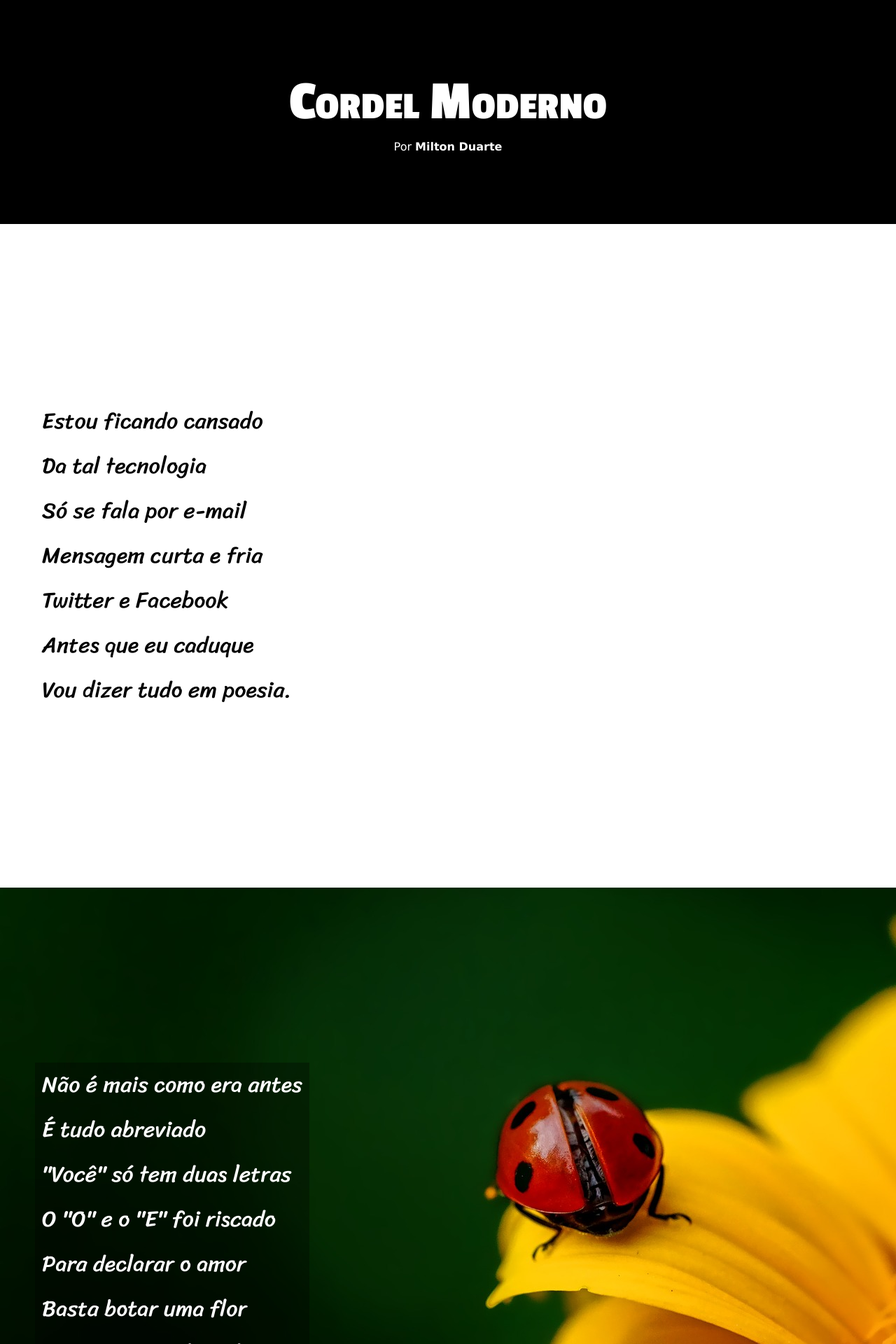
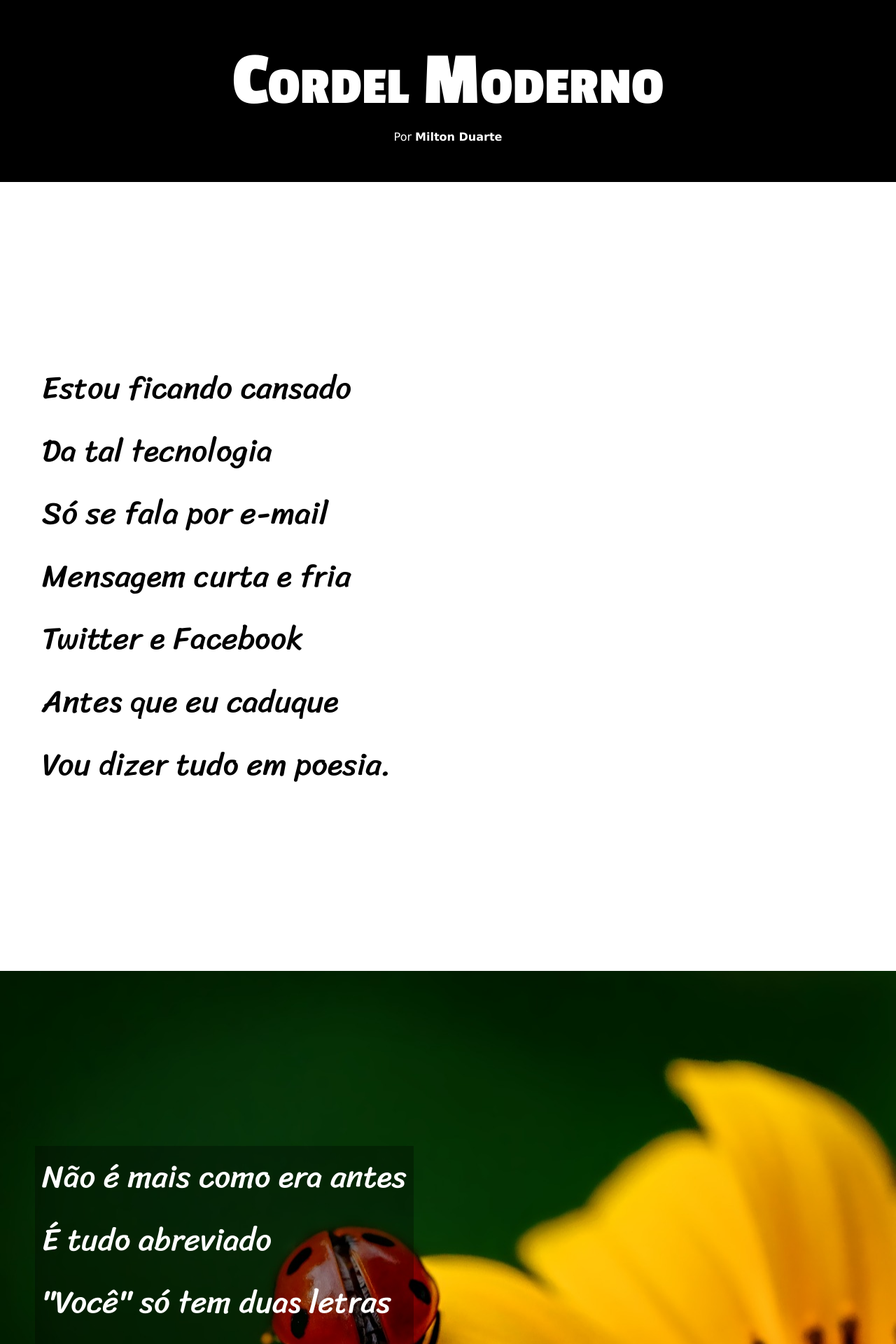
Before and after one commit to gbr-developer/curso_html-css, a PHP site: page / in a window 1280 px wide. Shown: the top 1920 px of the page at 70% size. Run offline with PHP 8.4, Linux system fonts and the light colour scheme.

Commit message:
Atualizei CSS do Projeto Cordel

```diff
--- a/modulo-3/projeto-cordel/style.css
+++ b/modulo-3/projeto-cordel/style.css
@@ -17,13 +17,13 @@ html, body {
 header {
     background-color: #000;
     color: #fff;
-    height: 300px;
+    height: 30vh;
     padding: 10px;
     text-align: center;
 }
 
 header h1 {
-    font: bold 5em 'Passion One', Verdana, sans-serif;
+    font: bold 8.5vw 'Passion One', Verdana, sans-serif;
     font-variant: small-caps;
 }
 
@@ -52,7 +52,7 @@ a:hover {
 
 /*Main*/
 #foto1 {
-    background: #808080 url(imagens/background001.jpg) no-repeat fixed center;
+    background: #808080 url(imagens/background001.jpg) no-repeat fixed right;
     color: #fff;
 }
 
@@ -71,7 +71,7 @@ main div {
 
 main div p {
     font-family: 'Sriracha', cursive;
-    font-size: 2em ;
+    font-size: 3.5vw ;
     margin: 50px;
     padding: 0 10px;
     line-height: 2em;
@@ -80,6 +80,7 @@ main div p {
 
 /*Footer*/
 footer {
+    font-size: 1.7vw;
     color: #fff;
     background-color: #000;
     text-align: center;
```
